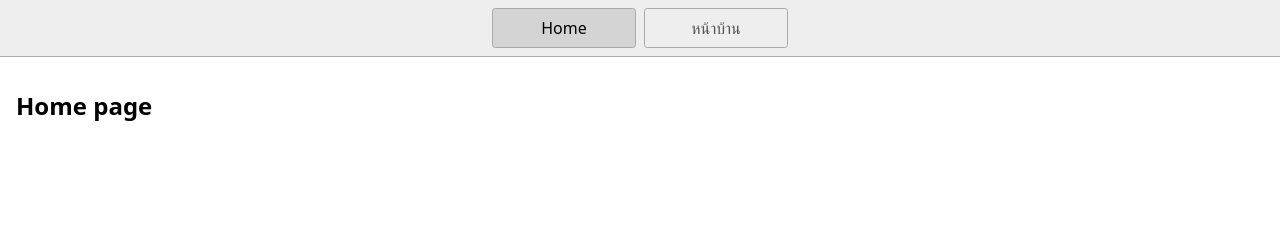
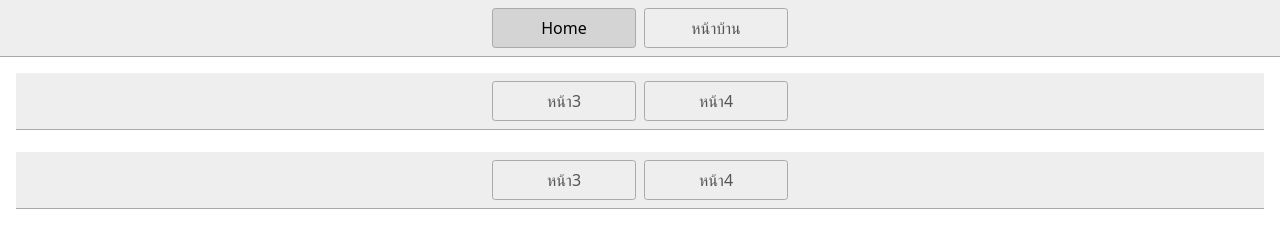
Before and after one commit to gmth6789/client-app, a plain HTML site: page index.html in a window 1280 px wide. Drawn offline with Linux system fonts and the light colour scheme.

Commit message:
1 file modified, 1 added, 1 deleted

```diff
--- a/index.html
+++ b/index.html
@@ -17,7 +17,15 @@
       <a href="/index2.html">หน้าบ้าน</a>
     </nav>
     <main>
-      <h1>Home page</h1>
+      <nav>
+        <a href="/index3.html" >หน้า3</a>
+        <a href="/index4.html">หน้า4</a>
+      </nav>
+      <br>
+      <nav>
+        <a href="/index5.html" >หน้า3</a>
+        <a href="/index6.html">หน้า4</a>
+      </nav>
     </main>
   </body>
 </html>
```
Also changed, not shown: index3.html (renamed from about.html).
